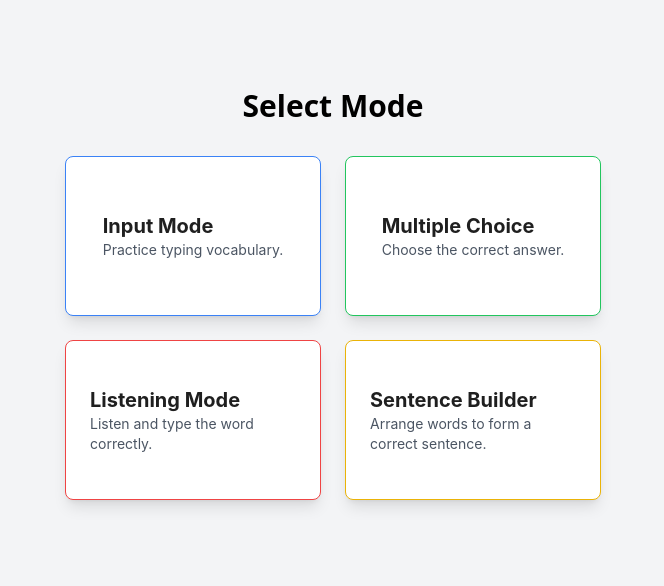
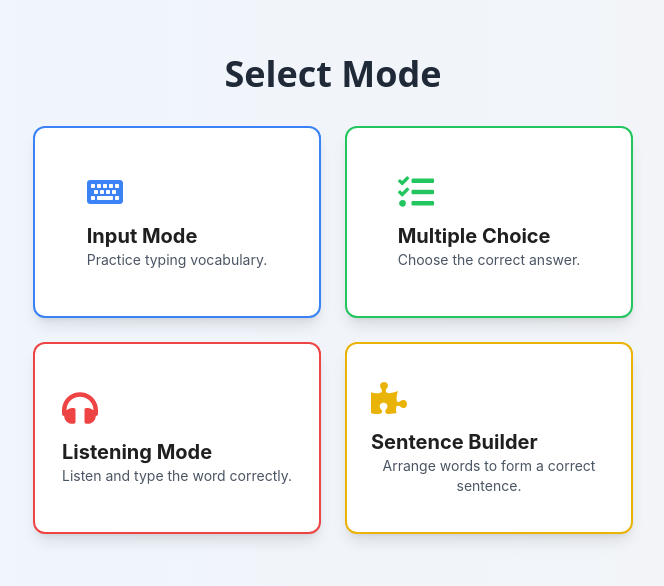
Before and after one commit to thanhyarndev/english-elevate-client, a React (Create React App) app: page / in a window 1280 px wide. Shown: the part 106-692 px from the top of the page, without its empty margins (307-971 px from the left). Built offline with nearby package versions, Linux system fonts and the light colour scheme.

Commit message:
Update dashboard

```diff
--- a/package.json
+++ b/package.json
@@ -12,6 +12,7 @@
     "cra-template": "1.2.0",
     "react": "^19.0.0",
     "react-dom": "^19.0.0",
+    "react-icons": "^5.5.0",
     "react-router-dom": "^7.1.1",
     "react-scripts": "5.0.1",
     "react-spinners": "^0.15.0",
--- a/src/App.js
+++ b/src/App.js
@@ -1,6 +1,7 @@
 import React from "react";
 import { BrowserRouter as Router, Routes, Route, Link } from "react-router-dom";
 import { Card } from "antd";
+import { FaKeyboard, FaHeadphones, FaTasks, FaPuzzlePiece } from "react-icons/fa";
 import InputMode from "./pages/InputMode";
 import MultipleChoiceMode from "./pages/MultipleChoiceMode";
 import ListeningMode from "./pages/ListeningMode";
@@ -13,16 +14,17 @@ const App = () => {
         <Route
           path="/"
           element={
-            <div className="min-h-screen flex flex-col items-center justify-center bg-gray-100 p-6">
-              <h1 className="text-3xl font-bold mb-8">Select Mode</h1>
+            <div className="min-h-screen flex flex-col items-center justify-center bg-gradient-to-r from-blue-50 to-gray-100 p-6">
+              <h1 className="text-4xl font-bold mb-8 text-gray-800">Select Mode</h1>
               <div className="grid grid-cols-1 sm:grid-cols-2 md:grid-cols-2 gap-6">
                 <Link to="/input-mode">
                   <Card
                     hoverable
-                    className="w-64 h-40 flex flex-col items-center justify-center shadow-lg border-blue-500"
+                    className="w-72 h-48 flex flex-col items-center justify-center shadow-lg border-2 border-blue-500 rounded-xl transition-transform transform hover:scale-105 hover:shadow-2xl"
                   >
+                    <FaKeyboard className="text-blue-500 text-4xl mb-3" />
                     <h2 className="text-xl font-bold">Input Mode</h2>
-                    <p className="text-gray-600 text-sm">
+                    <p className="text-gray-600 text-sm text-center">
                       Practice typing vocabulary.
                     </p>
                   </Card>
@@ -30,10 +32,11 @@ const App = () => {
                 <Link to="/multiple-choice-mode">
                   <Card
                     hoverable
-                    className="w-64 h-40 flex flex-col items-center justify-center shadow-lg border-green-500"
+                    className="w-72 h-48 flex flex-col items-center justify-center shadow-lg border-2 border-green-500 rounded-xl transition-transform transform hover:scale-105 hover:shadow-2xl"
                   >
+                    <FaTasks className="text-green-500 text-4xl mb-3" />
                     <h2 className="text-xl font-bold">Multiple Choice</h2>
-                    <p className="text-gray-600 text-sm">
+                    <p className="text-gray-600 text-sm text-center">
                       Choose the correct answer.
                     </p>
                   </Card>
@@ -41,10 +44,11 @@ const App = () => {
                 <Link to="/listening-mode">
                   <Card
                     hoverable
-                    className="w-64 h-40 flex flex-col items-center justify-center shadow-lg border-red-500"
+                    className="w-72 h-48 flex flex-col items-center justify-center shadow-lg border-2 border-red-500 rounded-xl transition-transform transform hover:scale-105 hover:shadow-2xl"
                   >
+                    <FaHeadphones className="text-red-500 text-4xl mb-3" />
                     <h2 className="text-xl font-bold">Listening Mode</h2>
-                    <p className="text-gray-600 text-sm">
+                    <p className="text-gray-600 text-sm text-center">
                       Listen and type the word correctly.
                     </p>
                   </Card>
@@ -52,10 +56,11 @@ const App = () => {
                 <Link to="/sentence-builder-mode">
                   <Card
                     hoverable
-                    className="w-64 h-40 flex flex-col items-center justify-center shadow-lg border-yellow-500"
+                    className="w-72 h-48 flex flex-col items-center justify-center shadow-lg border-2 border-yellow-500 rounded-xl transition-transform transform hover:scale-105 hover:shadow-2xl"
                   >
+                    <FaPuzzlePiece className="text-yellow-500 text-4xl mb-3" />
                     <h2 className="text-xl font-bold">Sentence Builder</h2>
-                    <p className="text-gray-600 text-sm">
+                    <p className="text-gray-600 text-sm text-center">
                       Arrange words to form a correct sentence.
                     </p>
                   </Card>
@@ -67,10 +72,7 @@ const App = () => {
         <Route path="/input-mode" element={<InputMode />} />
         <Route path="/multiple-choice-mode" element={<MultipleChoiceMode />} />
         <Route path="/listening-mode" element={<ListeningMode />} />
-        <Route
-          path="/sentence-builder-mode"
-          element={<SentenceBuilderMode />}
-        />
+        <Route path="/sentence-builder-mode" element={<SentenceBuilderMode />} />
       </Routes>
     </Router>
   );
```
Also changed, not shown: 1 other file (tests, documents, lock files or other folders).
